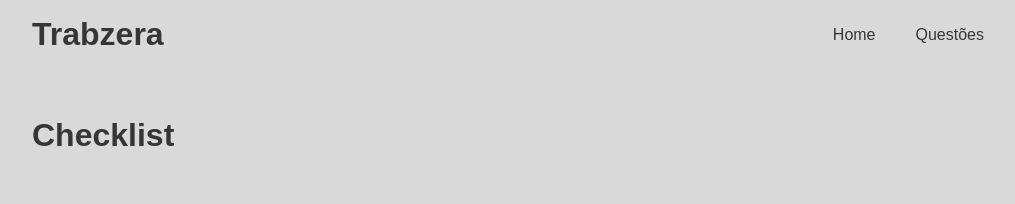
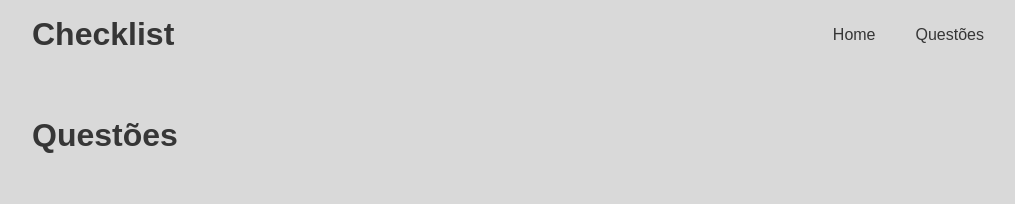
Before and after one commit to Guillescas/qa-list, a Next.js app: page / in a window 1280 px wide. Shown: the top 204 px of the page, without its empty margins (124-1139 px from the left). Built offline with nearby package versions, Linux system fonts and the light colour scheme.

Commit message:
Changed title

```diff
--- a/src/components/Header/index.tsx
+++ b/src/components/Header/index.tsx
@@ -6,7 +6,7 @@ import * as Styles from './styles';
 const Header = (): ReactElement => {
   return (
     <Styles.Container>
-      <h1>Trabzera</h1>
+      <h1>Checklist</h1>
 
       <div className="options">
         <Link href='/'>
--- a/src/pages/index.tsx
+++ b/src/pages/index.tsx
@@ -58,7 +58,7 @@ const Home: NextPage = () => {
   return (
     <Styles.Container>
       <Styles.Content>
-        <h1>Checklist</h1>
+        <h1>Questões</h1>
 
         {questions.map(question => (
           <Styles.Question key={question.id} condition={question.condition}>
```
